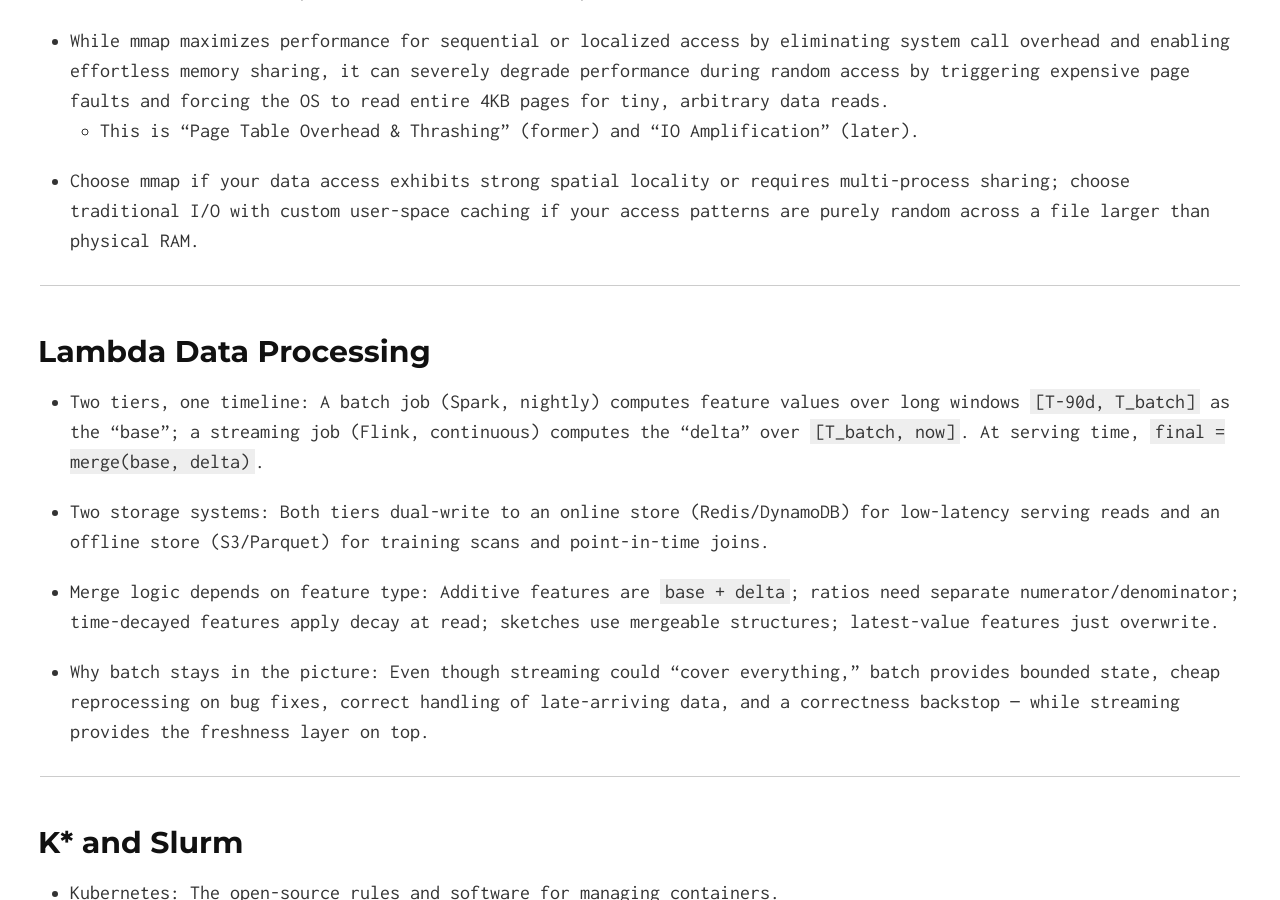
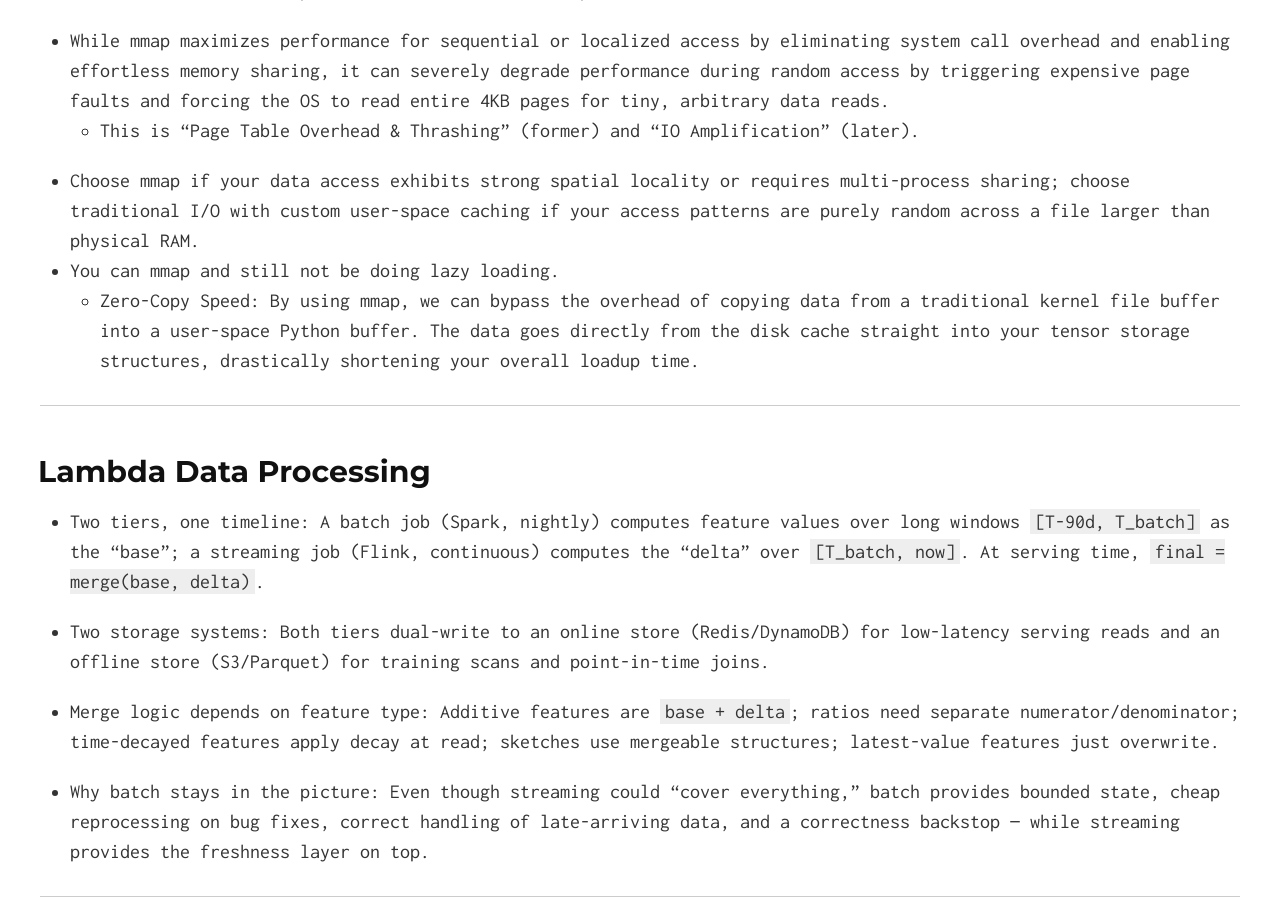
Before and after one commit to divyanshk/Mini-Blogs, a Jekyll site: the page built from index.md, in a window 1280 px wide and 900 px high, scrolled down 2385 px. Built offline with Jekyll 4.4.1, drawn with Linux system fonts in a browser that asks for light colours; formulas are drawn with MathJax 3.

Commit message:
mmapping vs lazy loading

```diff
--- a/index.md
+++ b/index.md
@@ -73,6 +73,8 @@ layout: default
 * While mmap maximizes performance for sequential or localized access by eliminating system call overhead and enabling effortless memory sharing, it can severely degrade performance during random access by triggering expensive page faults and forcing the OS to read entire 4KB pages for tiny, arbitrary data reads.
     * This is "Page Table Overhead & Thrashing" (former) and "IO Amplification" (later).
 * Choose mmap if your data access exhibits strong spatial locality or requires multi-process sharing; choose traditional I/O with custom user-space caching if your access patterns are purely random across a file larger than physical RAM.
+* You can mmap and still not be doing lazy loading.
+    * Zero-Copy Speed: By using mmap, we can bypass the overhead of copying data from a traditional kernel file buffer into a user-space Python buffer. The data goes directly from the disk cache straight into your tensor storage structures, drastically shortening your overall loadup time.
 
 ---
 
```
